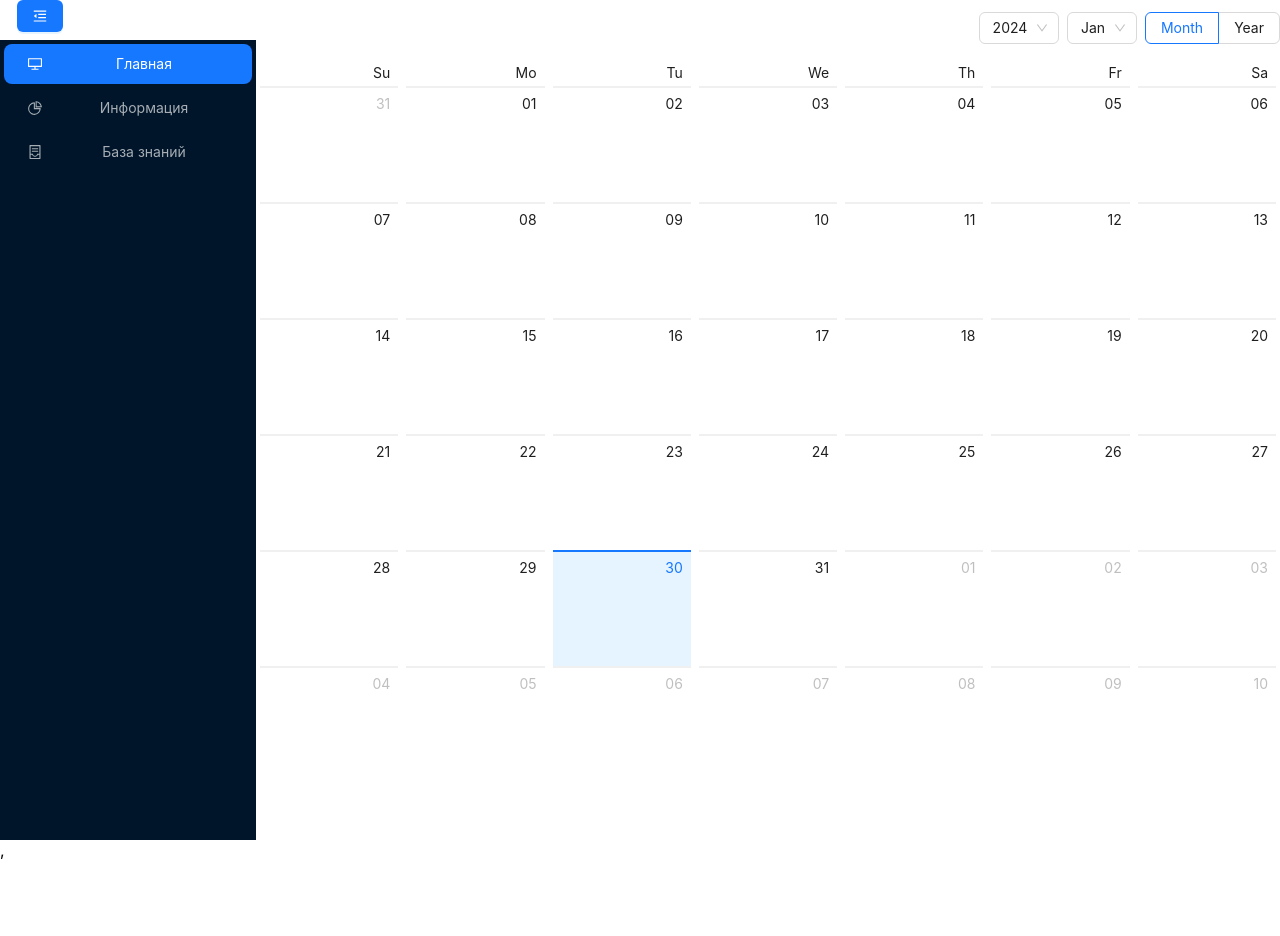
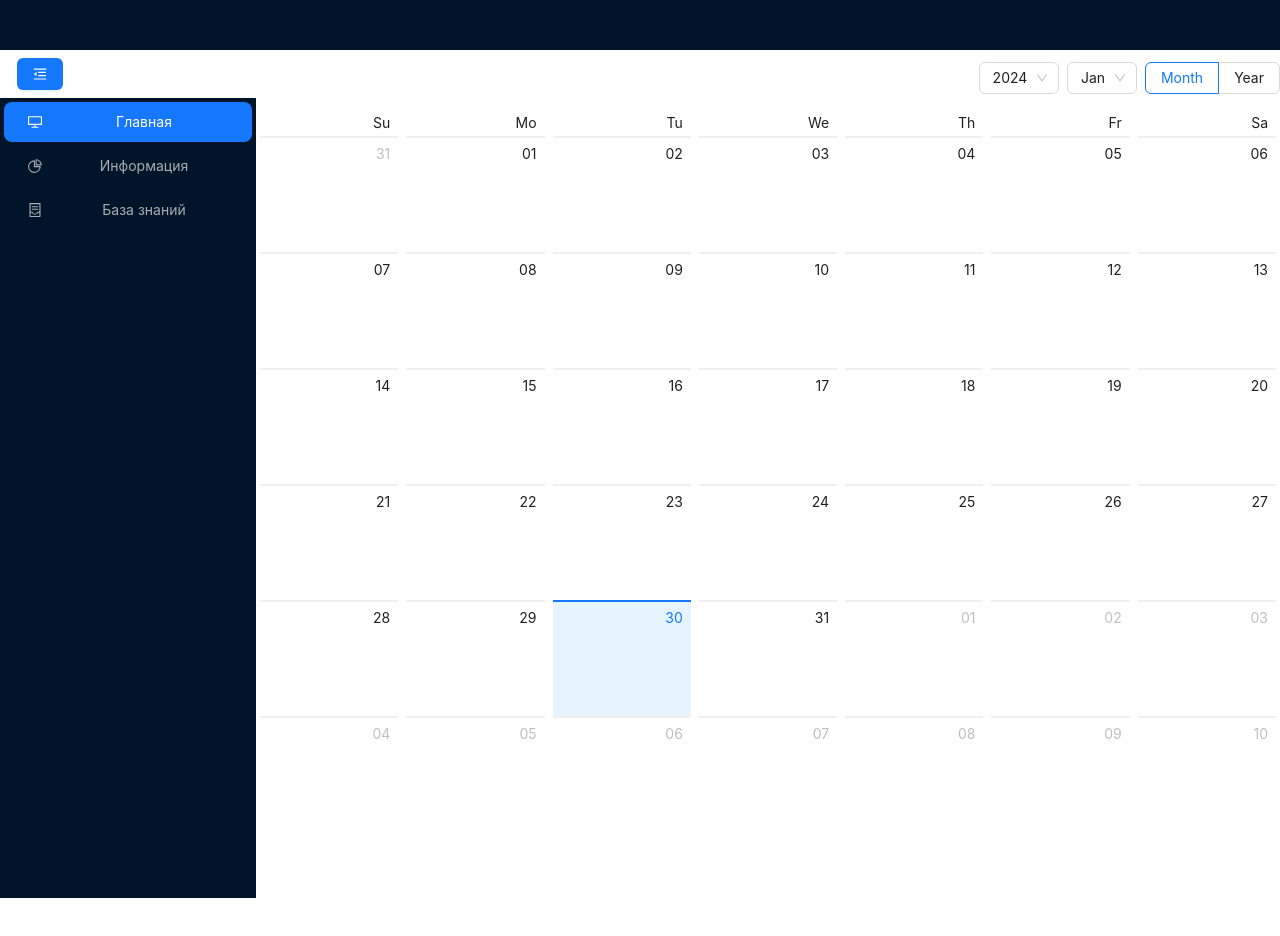
Before and after one commit to Regarn170899/app-tutors, a React (Create React App) app: page / in a window 1280 px wide. Shown: the top 936 px of the page. Before the commit the page ends 860 px from the top, so only its background shows below. Built offline with nearby package versions, Linux system fonts and the light colour scheme.

Commit message:
Добавлена оптимизация вычислений на странице с таблицей

```diff
--- a/src/App.css
+++ b/src/App.css
@@ -1,6 +1,10 @@
+*{
+  box-sizing: border-box;
+
+}
 .App {
   text-align: center;
-  display: flex;
+  height: 1038px;
 }
 
 .App-logo {
@@ -13,7 +17,15 @@
     animation: App-logo-spin infinite 20s linear;
   }
 }
+.App-header-container{
+  background: #001529;
+  width: 100%;
+  height: 50px;
+}
+.App-header-block{
+  display: flex;
 
+}
 .App-header {
   background-color: #282c34;
   min-height: 100vh;
--- a/src/App.js
+++ b/src/App.js
@@ -14,6 +14,8 @@ function App() {
 
   return (
     <div className="App">
+        <div className={'App-header-container'} ></div>
+        <div className={'App-header-block'}>
             <CustomMenu/>
             <Routes>
                 <Route path="/" element={
@@ -34,6 +36,8 @@ function App() {
                 }/>
                 <Route path="/about" element={<InformationPage successfulLessons={successfulLessons}/>}/>
             </Routes>
+        </div>
+
 
     </div>
   );
--- a/src/Components/Calendar/Calendar.jsx
+++ b/src/Components/Calendar/Calendar.jsx
@@ -1,10 +1,11 @@
-import React, {useEffect, useState} from 'react';
+import React, {memo, useCallback, useEffect, useMemo, useState} from 'react';
 import { Calendar } from 'antd';
 import styles from './Calendar.module.css'
 import {CheckCircleOutlined, DeleteOutlined} from "@ant-design/icons";
 import cx from "classnames";
 
 const getMonthData = (value) => {
+
     if (value.month() === 8) {
         return 1394;
     }
@@ -12,6 +13,8 @@ const getMonthData = (value) => {
 const CalendarCustom = (props) => {
     const [arrayLessonIds,setArrayLessonIds]=useState([])
     const getListData = (value) => {
+        console.log('sda')
+
         let listData=[]
         Object.keys(props.timeFormResult).map((item)=>{//Создаю массив ключей нашего объекта
             if(value.format('YYYY-MM-DD')===item){//Если выбранная дата соответсвует ключу объекта то добавляю в эту дату информацию о нашем занятии
@@ -31,7 +34,8 @@ const CalendarCustom = (props) => {
         })
         setArrayLessonIds(arrayIds)
     },[props.successfulLessons]) // как только изменяетя массив successfulLessons то мы сразу добавляем id в новое состояние
-    const monthCellRender = (value) => {
+    const monthCellRender =  (value) => {
+
         const num = getMonthData(value);
         return num ? (
             <div className="notes-month">
@@ -55,6 +59,7 @@ const CalendarCustom = (props) => {
         props.setCurrentDate(current.format('YYYY-MM-DD'))//берём выбранную дату
     }
     const deleteCurrentLessen=(value,id)=>{
+
         props.setTimeFormResult({...props.timeFormResult,
             [value.format('YYYY-MM-DD')]:props.timeFormResult[value.format('YYYY-MM-DD')].filter((item)=>item.id!==id)})//Фильтруем массив с записями в конкретной дате
         if(props.successfulLessons.length!==0){
@@ -62,8 +67,9 @@ const CalendarCustom = (props) => {
         }
     }
 
-    const dateCellRender = (value) => {
-        const listData = getListData(value);
+    const dateCellRender = useCallback( (value) => {
+        // eslint-disable-next-line react-hooks/rules-of-hooks
+        const listData = useMemo(()=>getListData(value),[props.timeFormResult]) ;
         return (
             <div>
                 <ul style={{paddingLeft:0}}>
@@ -87,9 +93,9 @@ const CalendarCustom = (props) => {
             </div>
 
         );
-    };
+    },[props,arrayLessonIds]);
     const cellRender = (current, info) => {
-        if (info.type === 'date') return dateCellRender(current);
+        if (info.type === 'date') return dateCellRender(current) ;
         if (info.type === 'month') return monthCellRender(current);
         return info.originNode;
     };
--- a/src/Components/CustomMenu/CustomMenu.jsx
+++ b/src/Components/CustomMenu/CustomMenu.jsx
@@ -43,6 +43,7 @@ const CustomMenu = () => {
                         onClick={toggleCollapsed}
                         style={{
                             marginBottom: 8,
+                            marginTop:8,
 
                         }}
                     >
--- a/src/Pages/InformationPage/InformationPage.jsx
+++ b/src/Pages/InformationPage/InformationPage.jsx
@@ -3,7 +3,6 @@ import {Table} from "antd";
 
 const InformationPage = (props) => {
     const dataSource = props.successfulLessons.map((lesson)=>{
-        debugger;
         return{
                 key: "1",
                 name: lesson.name,
--- a/src/index.js
+++ b/src/index.js
@@ -7,11 +7,9 @@ import {BrowserRouter} from "react-router-dom";
 
 const root = ReactDOM.createRoot(document.getElementById('root'));
 root.render(
-  <React.StrictMode>
       <BrowserRouter>
           <App />
-      </BrowserRouter>,
-  </React.StrictMode>
+      </BrowserRouter>
 );
 
 // If you want to start measuring performance in your app, pass a function
```
Lines whose indentation alone changed are shown as unchanged.
